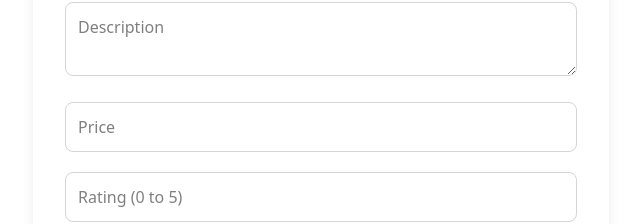
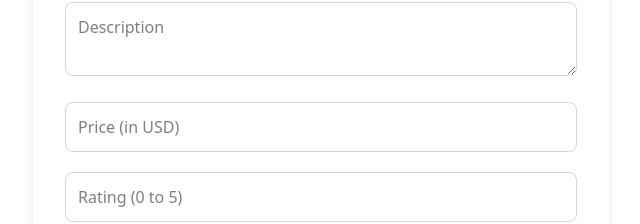
Before and after one commit to sumaiyasinja/eqisports-client, a React (Vite) app: page /addEquipment in a window 1280 px wide. Shown: the part 340-564 px from the top of the page, without its empty margins (319-959 px from the left). Built offline with nearby package versions, Linux system fonts and the light colour scheme; no server answers.

Commit message:
password validation added

```diff
--- a/src/pages/AddEquipment/AddEquipment.jsx
+++ b/src/pages/AddEquipment/AddEquipment.jsx
@@ -29,7 +29,7 @@ const AddEquipmentForm = () => {
             console.log('Success:', data);
             if (data.insertedId) {
             toast.success('Equipment added successfully!');
-            // reset();
+            reset();
             }
         })
         .catch((error) => {
@@ -67,8 +67,8 @@ const AddEquipmentForm = () => {
         />
         <input
           type="number"
-          step="0.01"
-          placeholder="Price"
+          step="1"
+          placeholder="Price (in USD)"
           {...register("price", { required: true })}
           className="w-full p-3 border border-gray-300 rounded-lg focus:outline-none focus:ring-2 focus:ring-blue-500 transition-all"
         />
--- a/src/pages/AllEquipment/AllEquipment.jsx
+++ b/src/pages/AllEquipment/AllEquipment.jsx
@@ -2,6 +2,8 @@ import React from 'react';
 
 const AllEquipment = () => {
   return (
+
+
     <div>
 
     </div>
--- a/src/pages/Register/Register.jsx
+++ b/src/pages/Register/Register.jsx
@@ -19,6 +19,22 @@ const Register = () => {
         const email = form.email.value;
         const password = form.password.value;
         const photoURL = form.photoURL.value;
+
+        if (password.length < 6) {
+            toast.error("Password must be at least 6 characters long");
+            return false;
+          }
+
+          if (!/[A-Z]/.test(password)) {
+            toast.error("Password must have at least one capital letter");
+            return false;
+          }
+
+          if (!/[a-z]/.test(password)) {
+            toast.error("Password must have at least one lowercase letter");
+            return false;
+          }
+
 
         // console.log(`Submitted - Name: ${name}, Email: ${email}, Password: ${password}, Photo URL: ${photoURL}`);
         const user = {name,email,photoURL }
```
